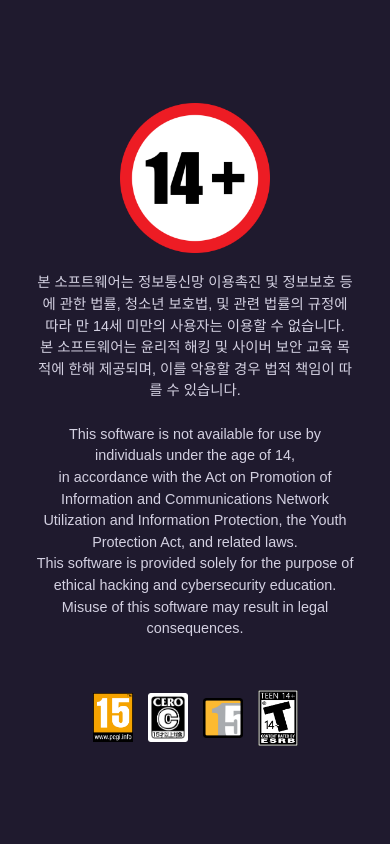
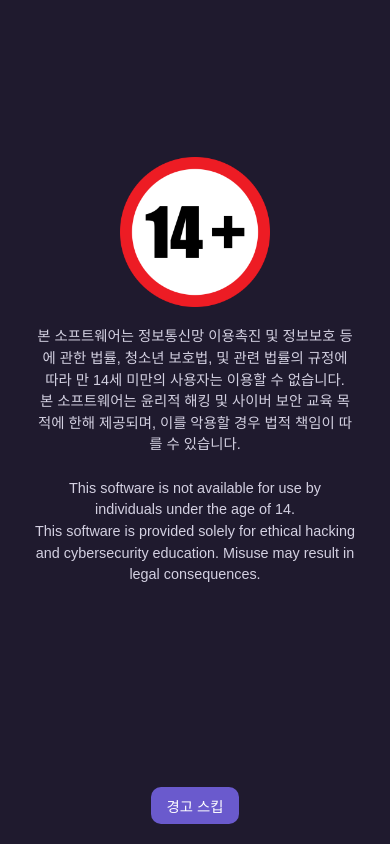
Before and after one commit to px4t9/px4t9.github.io, a plain HTML site: page index.html in a window 390 px wide. Drawn offline with Linux system fonts and the light colour scheme.

Commit message:
Update index.html

```diff
--- a/index.html
+++ b/index.html
@@ -18,6 +18,7 @@
             flex-direction: column;
             height: 100vh;
             text-align: center;
+            position: relative;
         }
 
         .content {
@@ -25,8 +26,10 @@
             width: 100%;
             padding: 20px;
             box-sizing: border-box;
-            animation: fadeIn 3s forwards, fadeOut 2s 5s forwards;
+            position: absolute;
+            display: none; /* 처음에는 모든 페이지 숨김 */
             opacity: 0;
+            transition: opacity 1.5s ease-in-out;
         }
 
         .content img {
@@ -43,39 +46,38 @@
 
         .footer {
             margin-top: 20px;
-            animation: fadeIn 3s forwards, fadeOut 2s 5s forwards; /* 애니메이션 수정 */
-            opacity: 0; /* 초기값 설정 */
+            opacity: 0;
+            transition: opacity 1.5s ease-in-out;
         }
 
         .footer .ratings {
             display: flex;
             justify-content: center;
             align-items: center;
-            gap: 15px; /* Space between each icon */
+            gap: 15px;
             margin-bottom: 10px;
         }
 
         .footer .ratings img {
-            width: 50px; /* Footer icon size */
+            width: 50px;
             height: auto;
         }
 
-        @keyframes fadeIn {
-            from {
-                opacity: 0;
-            }
-            to {
-                opacity: 1;
-            }
+        .skip-button {
+            position: absolute;
+            bottom: 20px;
+            padding: 10px 20px;
+            font-size: 1rem;
+            border: none;
+            border-radius: 10px;
+            background-color: #6a5acd;
+            color: white;
+            cursor: pointer;
+            transition: 0.3s;
         }
 
-        @keyframes fadeOut {
-            from {
-                opacity: 1;
-            }
-            to {
-                opacity: 0;
-            }
+        .skip-button:hover {
+            background-color: #483d8b;
         }
 
         @media screen and (max-width: 768px) {
@@ -84,43 +86,101 @@
             }
 
             .footer .ratings img {
-                width: 40px; /* Smaller size for mobile */
+                width: 40px;
             }
 
             .content p {
                 font-size: 0.9rem;
             }
+
+            .skip-button {
+                font-size: 0.9rem;
+                padding: 8px 16px;
+            }
         }
     </style>
 </head>
 <body>
-    <div class="content">
+    <div class="content" id="page1">
         <img src="14.png" alt="14+">
         <p>
             본 소프트웨어는 정보통신망 이용촉진 및 정보보호 등에 관한 법률, 청소년 보호법,
             및 관련 법률의 규정에 따라 만 14세 미만의 사용자는 이용할 수 없습니다.<br>
             본 소프트웨어는 윤리적 해킹 및 사이버 보안 교육 목적에 한해 제공되며, 이를 악용할 경우 법적 책임이 따를 수 있습니다.
             <br><br>
-            This software is not available for use by individuals under the age of 14,<br> in accordance with the Act on Promotion of Information and Communications Network Utilization and Information Protection, the Youth Protection Act, and related laws.
-            <br>This software is provided solely for the purpose of ethical hacking and cybersecurity education. Misuse of this software may result in legal consequences.
+            This software is not available for use by individuals under the age of 14.<br>
+            This software is provided solely for ethical hacking and cybersecurity education. Misuse may result in legal consequences.
+        </p>
+        <div class="footer">
+            <div class="ratings">
+                <img src="PEGI.png" alt="PEGI Rating">
+                <img src="CERO.png" alt="CERO Rating">
+                <img src="GRAC.png" alt="GRAC Rating">
+                <img src="ESRB.png" alt="ESRB Rating">
+            </div>
+        </div>
+    </div>
+
+    <div class="content" id="page2">
+        <img src="euse.png" alt="14+">
+        <p>
+            본 소프트웨어는 교육 목적으로만 제작되었습니다.<br>
+            이를 불법적인 행위에 사용하는 경우, 해당 국가의 법률 및 부다페스트 사이버범죄 협약 등 국제법에 따라 엄중한 처벌을 받을 수 있습니다.
+            <br><br>
+            This software is intended for educational purposes only.<br>
+            Any illegal use may result in severe consequences under national and international law, including the Budapest Convention on Cybercrime.
         </p>
     </div>
 
-    <!-- Footer -->
-    <div class="footer">
-        <div class="ratings">
-            <img src="PEGI.png" alt="PEGI Rating (Europe)">
-            <img src="CERO.png" alt="CERO Rating (Japan)">
-            <img src="GRAC.png" alt="GRAC Rating (South Korea)">
-            <img src="ESRB.png" alt="ESRB Rating (US)">
-        </div>
+    <div class="content" id="page3">
+        <img src="harm.png" alt="14+">
+        <p>
+            해당 툴의 오용으로 발생한 모든 피해는 사용자 본인의 책임이며, PX4T9 제작진은 이에 대해 책임을 지지 않습니다.
+            <br><br>
+            All damages caused by misuse of this tool are solely the user's responsibility, and PX4T9 developers accept no liability.
+        </p>
     </div>
 
+    <button class="skip-button" onclick="skipWarning()">경고 스킵</button>
+
     <script>
-        // Redirect to main.html after fade out
-        setTimeout(() => {
-            window.location.href = 'verf1.html';
-        }, 8000); // Redirect after 8 seconds
+        let pages = document.querySelectorAll('.content');
+        let currentIndex = 0;
+        let intervalTime = 6000; // 4초
+
+        function showPage(index) {
+            pages.forEach((page, i) => {
+                if (i === index) {
+                    page.style.display = "block";
+                    setTimeout(() => page.style.opacity = "1", 10); // 약간의 딜레이 추가
+                } else {
+                    page.style.opacity = "0";
+                    setTimeout(() => page.style.display = "none", 1500); // 페이드 아웃 후 숨김
+                }
+            });
+        }
+
+        function nextPage() {
+            if (currentIndex < pages.length - 1) {
+                setTimeout(() => {
+                    currentIndex++;
+                    showPage(currentIndex);
+                    nextPage();
+                }, intervalTime);
+            } else {
+                setTimeout(() => {
+                    window.location.href = 'main.html';
+                }, intervalTime);
+            }
+        }
+
+        function skipWarning() {
+            window.location.href = 'main.html';
+        }
+
+        // 첫 번째 페이지만 보이게 설정
+        showPage(0);
+        nextPage();
     </script>
 </body>
 </html>
```
